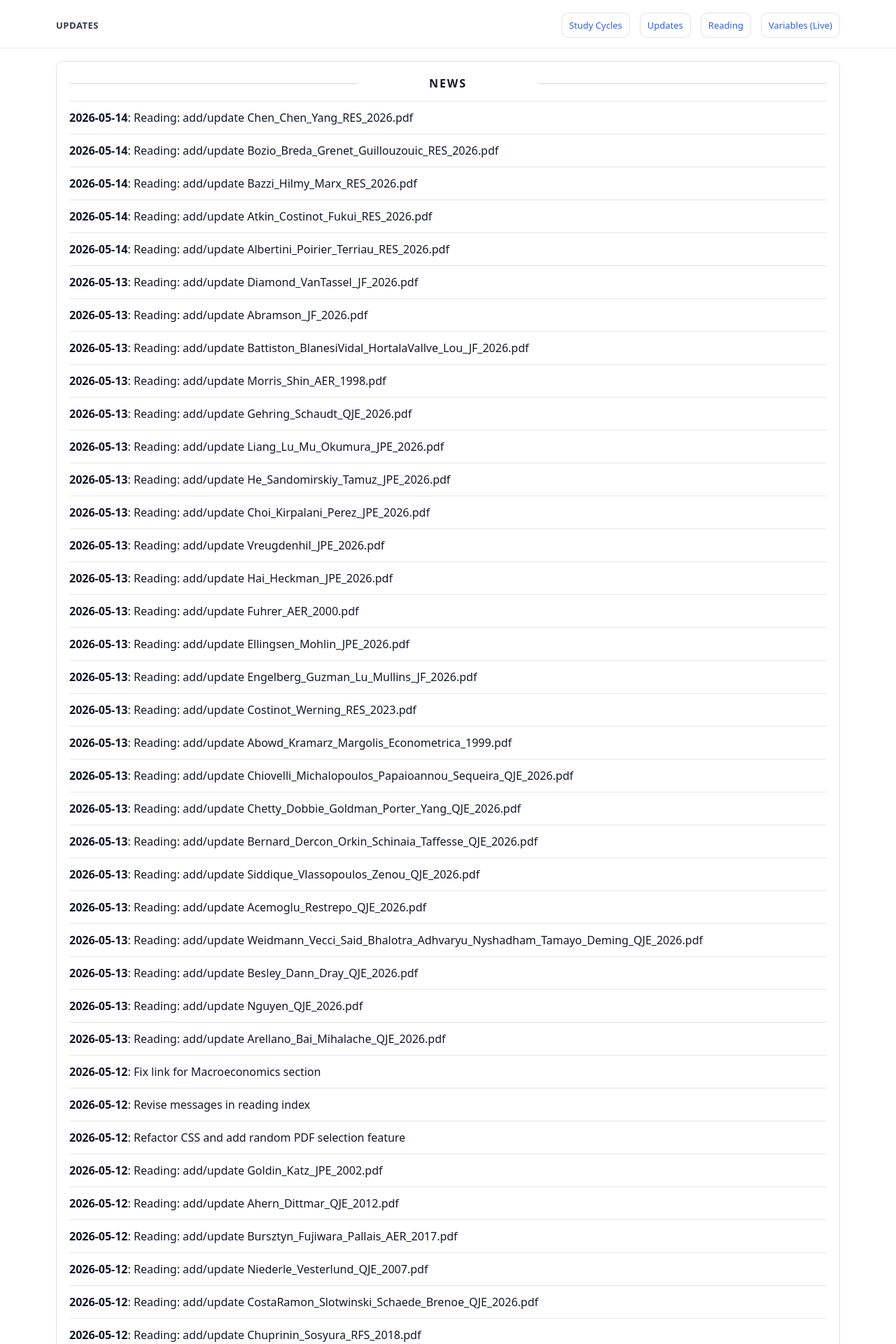
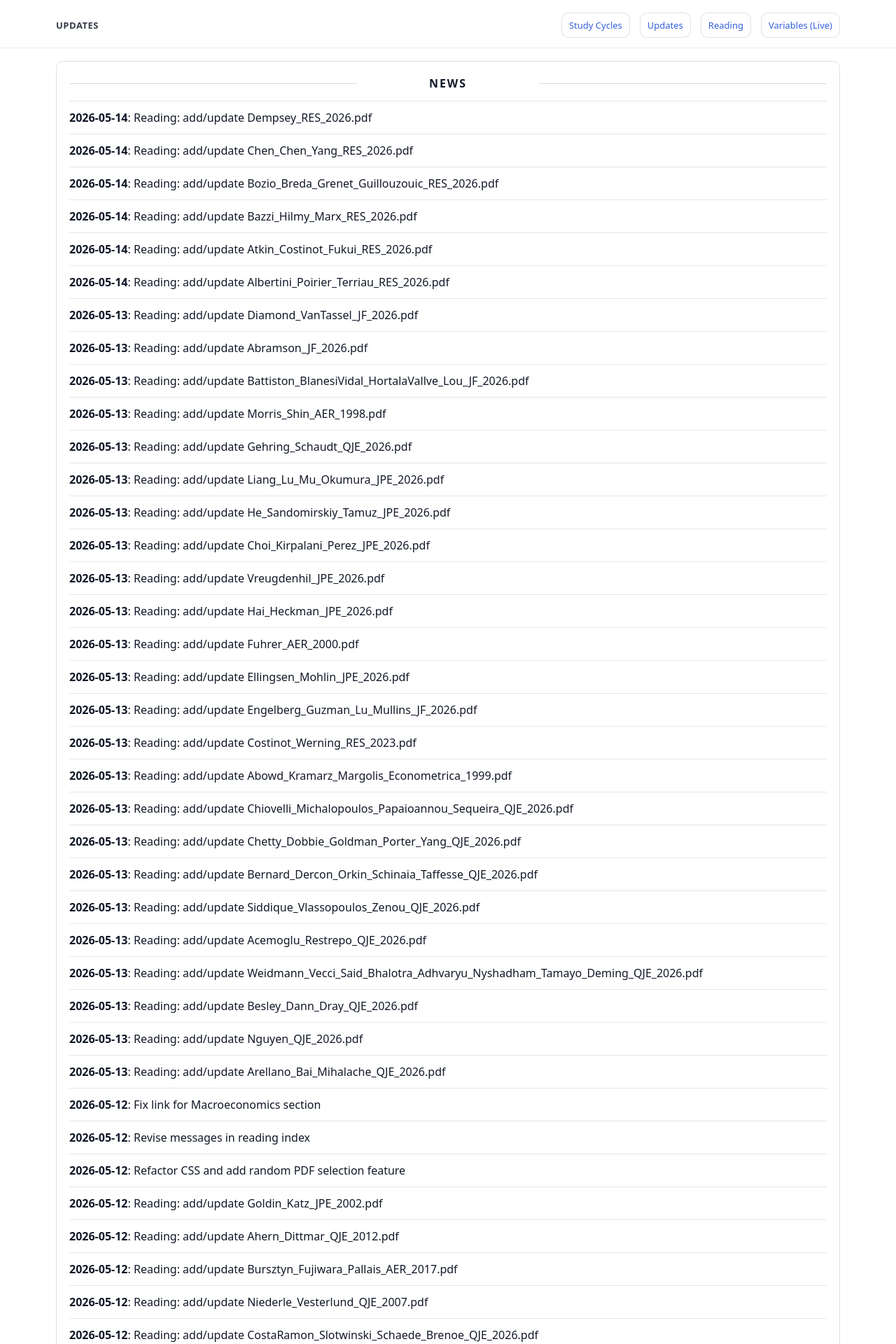
Before and after one commit to yaxinzn/study-archive, a Jekyll site: the page built from updates/index.md, in a window 1280 px wide. Shown: the top 1920 px of the page at 70% size. Built offline with Jekyll 4.4.1, drawn with Linux system fonts in a browser that asks for light colours; some of the changed text lies outside the part shown.

Commit message:
chore: update NEWS feed

```diff
--- a/_data/news.yml
+++ b/_data/news.yml
@@ -1,4 +1,7 @@
 # Auto-generated update history (sorted newest -> oldest). Do not edit manually.
+- ts: "1778710453"
+  date: "2026-05-14"
+  title: "Reading: add/update Dempsey_RES_2026.pdf"
 - ts: "1778709879"
   date: "2026-05-14"
   title: "Reading: add/update Chen_Chen_Yang_RES_2026.pdf"
```
